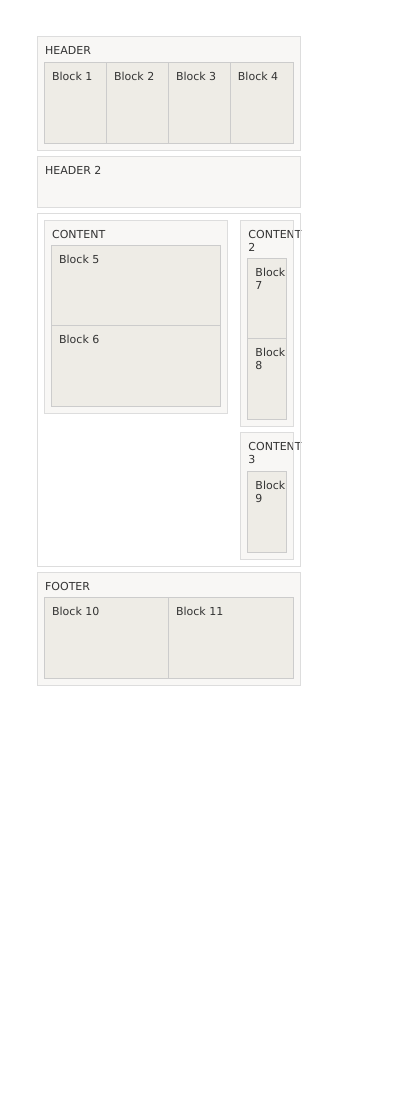
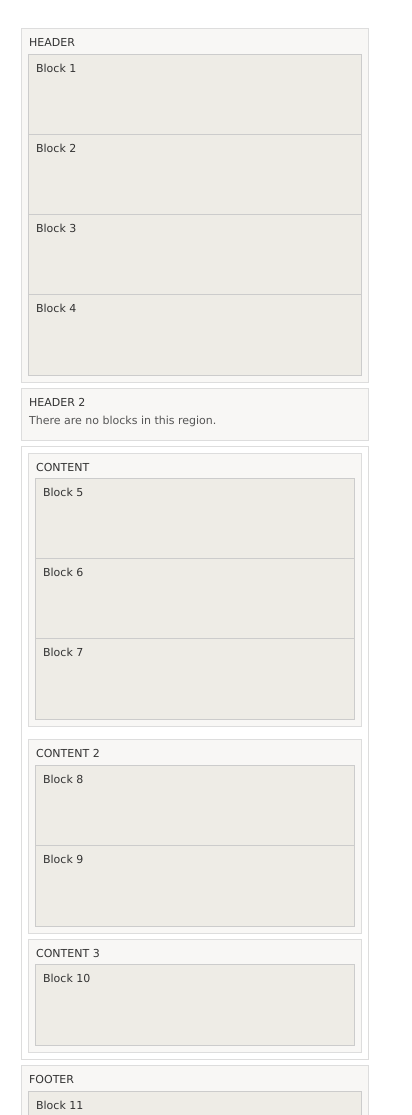
Before and after one commit to koleary/thumbnailer, a plain HTML site: page admin_layout.html in a window 390 px wide. Shown: the top 1115 px of the page, 412 px wide, since content can reach past the window. Before the commit the page ends 1030 px from the top, so only its background shows below. Drawn offline with Linux system fonts and the light colour scheme.

Commit message:
Added media queries

```diff
--- a/admin_layout.html
+++ b/admin_layout.html
@@ -28,6 +28,7 @@
         </div>
         <div class="admin-region" id="header_2">
           <h1>Header 2</h1>
+          <p>There are no blocks in this region.</p>
         </div>
         <div class="region-container-container" id="region-container-1">
           <div class="region-container" id="region-container-2">
@@ -39,22 +40,25 @@
               <div class="admin-block">
                 <h2 class="admin-block-title">Block 6</h1>
               </div>
+              <div class="admin-block">
+                <h2 class="admin-block-title">Block 7</h1>
+              </div>
             </div>
           </div>
           <div class="region-container" id="region-container-3">
             <div class="admin-region" id="content_2">
               <h1>Content 2</h1>
               <div class="admin-block">
-                <h2 class="admin-block-title">Block 7</h1>
+                <h2 class="admin-block-title">Block 8</h1>
               </div>
               <div class="admin-block">
-               <h2 class="admin-block-title">Block 8</h1>
+               <h2 class="admin-block-title">Block 9</h1>
               </div>
             </div>
             <div class="admin-region" id="content_3">
               <h1>Content 3</h1>
               <div class="admin-block">
-               <h2 class="admin-block-title">Block 9</h1>
+               <h2 class="admin-block-title">Block 10</h1>
               </div>
             </div>
           </div>
@@ -62,10 +66,10 @@
         <div class="admin-region" id="footer">
           <h1>Footer</h1>
           <div class="admin-block">
-            <h2 class="admin-block-title">Block 10</h1>
+            <h2 class="admin-block-title">Block 11</h1>
           </div>
           <div class="admin-block">
-            <h2 class="admin-block-title">Block 11</h1>
+            <h2 class="admin-block-title">Block 12</h1>
           </div>
         </div>
       </div>
--- a/style.css
+++ b/style.css
@@ -1,56 +1,61 @@
 
-/* administrative layout css */
 
-#admin-layout {
+/* General layout css. This CSS is shared by both the admin-layout and admin-thumb whic *can* also use the same markup. */
+#admin-layout div,
+.admin-thumb div {
   box-sizing:border-box;
   -moz-box-sizing:border-box; /* Firefox 28 and earlier*/
+}
+.admin-region,
+.region-container,
+.region-container-container,
+#admin-layout,
+.admin-block,
+.admin-thumb {
   float: left;
+}
+
+/* admin-layout css. This is the css used in the page manager. */
+#admin-layout {
   width: 70%;
   height: 1000px;
 }
-.admin-region {
-	box-sizing:border-box;
-	-moz-box-sizing:border-box; /* Firefox 28 and earlier*/
-	float: left;
+#admin-layout .admin-region {
   padding: .5em;
   min-height: 50px;
   outline: 1px solid #ddd;
 }
 #admin-layout .admin-region {
-	box-sizing:border-box;
-	-moz-box-sizing:border-box; /* Firefox 28 and earlier*/
   background: #f8f7f5;
 }
 #admin-layout .admin-region {
   margin: .5em 0 0;
 }
-#admin-layout .admin-region:last-child,
-#admin-layout .admin-region:first-child {
-}
-.admin-region h1 {
+#admin-layout .admin-region h1 { /* replace with attributes from the table head class */
   font-size: 11px;
   font-weight: normal;
   text-transform: uppercase;
   margin: 0 0 .5em;
 }
-.region-container {
-	box-sizing:border-box;
-	-moz-box-sizing:border-box; /* Firefox 28 and earlier*/
-	float: left;
+#admin-layout .admin-region p { /* replace with attributes from block UI */
+  font-size: 11px;
+  font-weight: normal;
+  margin: 0 0 .5em;
+  color: #555;
+}
+#admin-layout .region-container {
   outline-left: 1px solid #ddd;
   padding: 0 .5em .5em;
 }
-.region-container-container {
-	box-sizing:border-box;
-	-moz-box-sizing:border-box; /* Firefox 28 and earlier*/
-	float: left;
+#admin-layout .region-container-container {
   outline: 1px solid #ddd;
   margin: .5em 0 0;
 }
+
+/* Admin-block css. This is the css used for blocks in the page manager.
+   Blocks and headings are hiddden in the thumbnails.
+*/
 .admin-block {
-	box-sizing:border-box;
-	-moz-box-sizing:border-box; /* Firefox 28 and earlier*/
-	float: left;
   display: inline-block;
   min-height: 80px;
   background: #EEECE6;
@@ -65,43 +70,42 @@
 }
 
 
-
-/* layout thumbnail css */
-
-#admin-thumb {
-	box-sizing:border-box;
-	-moz-box-sizing:border-box; /* Firefox 28 and earlier*/
-	float: left;
+/* layout thumbnail css. This is the CSS used in the layout chooser. */
+.admin-thumb {
   width: 100px;
   height: 140px;
   margin-right: 1em;
   overflow: hidden;
 }
-#admin-thumb .admin-region {
+.admin-thumb .admin-region {
   background: #777;
-	border-right: 3px solid #fff;
-	border-bottom: 3px solid #fff;
+  outline: 3px solid #fff;
   padding: 0;
+  margin: 0;
+  min-height: 3px;
 }
-#admin-thumb .admin-region h1 {
+.admin-thumb .region-container {
+  min-height: 3px;
+}
+.admin-thumb .admin-region h1,
+.admin-thumb .admin-block {
   display: none;
 }
 
 
+/* Prototype only throw-away css. This applies to the thumbnail_2.html and admin_layout.html demo files. */
 
-
-
-/* prototype css */
-
-#container {
-	width: 100%;
-	margin: 30px;
-}
+/* page */
 body {
 	font-size: 14px;
 	font-family: "Lucida Grande","DejaVu Sans","Bitstream Vera Sans",Verdana,Arial,sans-serif;
 	color: #333;
+	padding: 2em;
 }
+
+
+/*  Layout [a representation of attributes that will be programmatically added to the region and block css.]
+	Applies to both layout and thumbnails since they both use percentage widths. */
 #header {
 	width: 100%;
 }
@@ -120,22 +124,6 @@ body {
 #content_3 {
 	width: 100%;
 }
-
-#header .admin-block,
-#header .admin-block  {
-	width: 25%;
-}
-#content .admin-block,
-#content_2 .admin-block,
-#content_3 .admin-block {
-	width: 100%;
-}
-#footer .admin-block {
-	width: 50%;
-}
-
-/* layout heights will be calculated in PHP */
-
 div#region-container-1 {
 	width: 100%;
 }
@@ -154,11 +142,67 @@ div#region-container-3 .admin-region {
 }
 
 /* blocks */
+#header .admin-block  {
+	width: 25%;
+}
+#content .admin-block,
+#content_2 .admin-block,
+#content_3 .admin-block {
+	width: 100%;
+}
+#footer .admin-block {
+	width: 50%;
+}
+
+/* thumbnails */
+div.admin-thumb .admin-region {
+	height: 20%;
+}
+div.admin-thumb .region-container {
+	height: 100%;
+}
+div.admin-thumb #region-container-3 {
+	height: 50%;
+}
+div.admin-thumb .region-container-container {
+	height: 40%;
+}
+
+@media all and (max-width: 800px) {
+    div#region-container-2,
+    div#region-container-3 {
+    	width: 50%;
+    }
+
+@media all and (max-width: 600px) {
+	body {
+		padding: 1em;
+	}
+    div#region-container-2,
+    div#region-container-3,
+    #header .admin-block,
+    #footer .admin-block  {
+    	width: 100%;
+    }
+}
+
+/* end prototype throwaway CSS */
 
 
-/* thumbnail heights will be calculated in PHP */
-#admin-thumb .admin-region {
-	height: 14.285%;
+/* media queries */
+
+@media all and (max-width: 800px) {
+  .admin-region,
+  #admin-layout {
+    width: 100%;
+  }
 }
 
-/* end prototype css */
+@media all and (max-width: 600px) {
+  .region-container,
+  .region-container-container,
+  .admin-block {
+    width: 100%;
+    display: block;
+  }
+}
```
Also changed, not shown: thumbnail_2.html (+39 -4 lines). Lines whose indentation alone changed are shown as unchanged.
